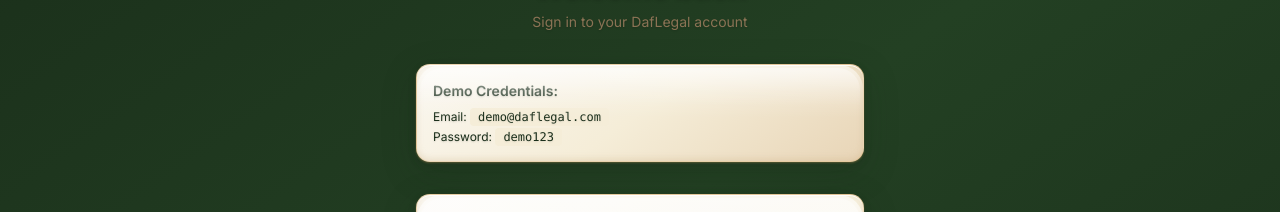
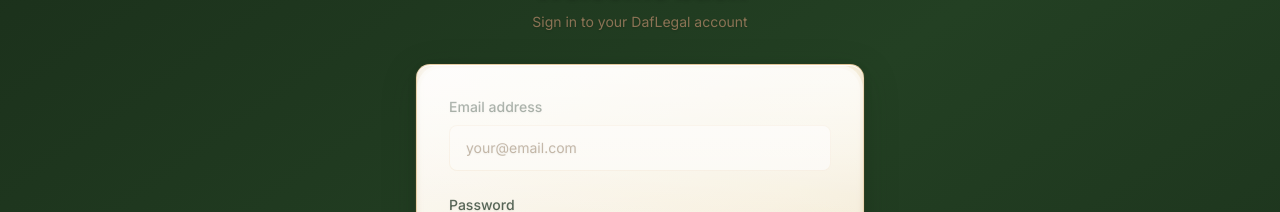
Before and after one commit to gideonjohnson/DafLegal, a Next.js app in the folder frontend/: page /auth/signin in a window 1280 px wide. Shown: the part 168-380 px from the top of the page. Built offline with nearby package versions, Linux system fonts and the light colour scheme; no server answers.

Commit message:
Fix: Remove demo credentials from signin page
- Removed unprofessional demo credentials section
- Clean production-ready signin page

```diff
--- a/frontend/src/app/auth/signin/page.tsx
+++ b/frontend/src/app/auth/signin/page.tsx
@@ -61,19 +61,6 @@
           </h2>
           <p className="mt-2 text-sm text-[#8b7355] dark:text-[#d4c5b0]">
             Sign in to your DafLegal account
-          </p>
-        </div>
-
-        {/* Demo Credentials */}
-        <div className="card-beige p-4 border-l-4 border-[#d4a561]">
-          <p className="text-sm font-semibold text-[#1a2e1a] dark:text-[#f5edd8] mb-2">
-            Demo Credentials:
-          </p>
-          <p className="text-xs text-[#5c4a3d] dark:text-[#d4c5b0]">
-            Email: <span className="font-mono bg-[#f5edd8] dark:bg-[#1a2e1a] px-2 py-0.5 rounded">demo@daflegal.com</span>
-          </p>
-          <p className="text-xs text-[#5c4a3d] dark:text-[#d4c5b0] mt-1">
-            Password: <span className="font-mono bg-[#f5edd8] dark:bg-[#1a2e1a] px-2 py-0.5 rounded">demo123</span>
           </p>
         </div>
 
```
